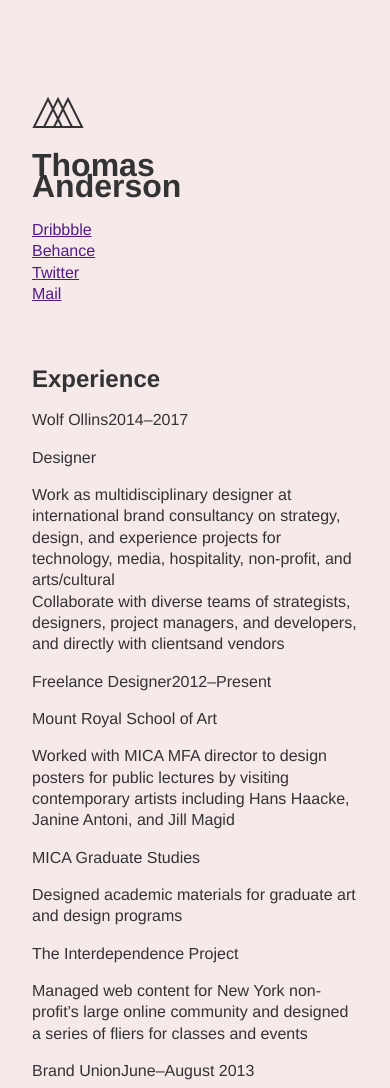
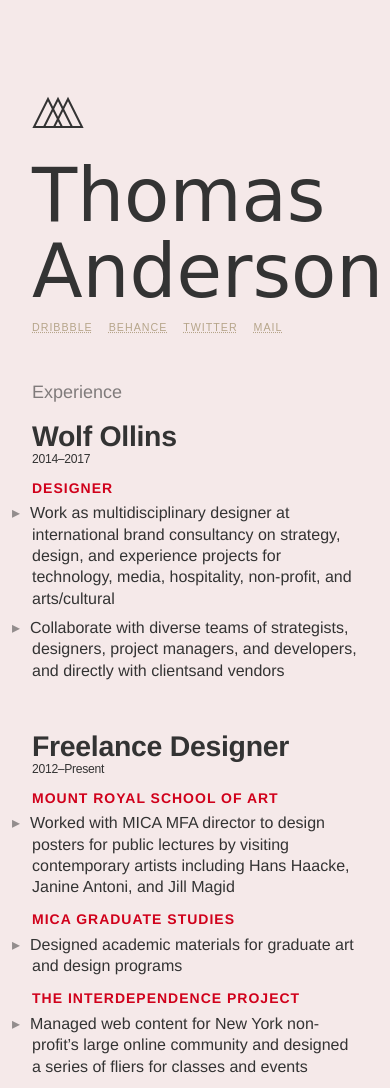
Before and after one commit to vipinkosuri/resume, a plain HTML site: page index.html in a window 390 px wide. Shown: the top 1088 px of the page. Drawn offline with Linux system fonts and the light colour scheme; a web font is replaced by a local one.

Commit message:
Update style.css

```diff
--- a/css/style.css
+++ b/css/style.css
@@ -1,3 +1,31 @@
+/* Reset Styles */
+
+html, body, div, span, applet, object, iframe,
+h1, h2, h3, h4, h5, h6, p, blockquote, pre,
+a, abbr, acronym, address, big, cite, code,
+del, dfn, em, img, ins, kbd, q, s, samp,
+small, strike, strong, sub, sup, tt, var,
+b, u, i, center,
+dl, dt, dd, ol, ul, li,
+fieldset, form, label, legend,
+table, caption, tbody, tfoot, thead, tr, th, td,
+article, aside, canvas, details, embed,
+figure, figcaption, footer, header, hgroup,
+menu, nav, output, ruby, section, summary,
+time, mark, audio, video {
+	margin: 0;
+	padding: 0;
+	border: 0;
+	font-size: 100%;
+	font: inherit;
+	vertical-align: baseline;
+}
+
+ul{
+  list-style-type: none;
+}
+
+
 
 /* Fonts Reference */
 
@@ -15,6 +43,7 @@
   src: url("https://applesocial.s3.amazonaws.com/assets/styles/fonts/sanfrancisco/sanfranciscodisplay-bold-webfont.woff");
 }
 
+/* Headline */
 @font-face {
   font-family: 'Abril Fatface';
   font-style: normal;
@@ -22,7 +51,7 @@
   src: local('Abril Fatface'), local('AbrilFatface-Regular'), url(https://fonts.gstatic.com/s/abrilfatface/v8/X1g_KwGeBV3ajZIXQ9VnDgYWpCd0FFfjqwFBDnEN0bM.woff2) format('woff2');
 }
 
-/* latin */
+/* Date */
 @font-face {
   font-family: 'Chivo';
   font-style: normal;
@@ -32,10 +61,9 @@
 
 
 
-/* Defining basic styling */
+/* Layout */
 
 body{
-  margin: 0;
   font-family: "San Francisco", Helvetica, Arial, sans-serif;
   font-weight: 400;
   font-size: 1.125em;
@@ -51,10 +79,6 @@ body{
   box-sizing: border-box;
 }
 
-
-
-/* Layout */
-
 .wrapper{
   max-width: 1036px;
   margin: 0 auto;
@@ -62,95 +86,86 @@ body{
   overflow: auto;
 }
 
-.headline{
-  padding-left: 39.7683%;
-}
-
-main{
-  max-width: 60.2316%;
-  float: right;
-  margin-top: 4em;
-  animation: 5s load-two;
-}
-
-aside{
-  max-width: 33.590%;
-  float: left;
-  margin-top: 4em;
-  animation: 5s load-two;
-}
-
 
 
 /* Header */
 
-.logo{
-  animation: ease-out 2s load-one;
+.headline{
+  margin-bottom: 3.1111em;
+  padding-left: 39.7683%;
 }
 
+.headline_logo{
+  animation: ease-out 1s load-one;
+}
 
-
-/* Font Styling */
-
-.headline-text{
+.headline_text{
   font-family: 'Abril Fatface', cursive;
   font-size: 4.625em;
   line-height: 1.02777em;
   font-weight: 400;
-  -webkit-margin-before: 0.324em;
-  animation: 4s load-two;
+  margin: 0.324em 0 0.1em;
+  animation: 2s load-two;
 }
 
-.secondary-headline{
+.headline_social{
+animation: 3s load-two;
+}
+
+.headline_social_link{
+  font-family: 'Chivo', sans-serif;
+  font-size: 0.6667em;
+  font-weight: 400;
+  color: #B6A58A;
+  letter-spacing: 1px;
+  text-decoration: underline dotted;
+  text-transform: uppercase;
+  float:left;
+  margin-right: 1.5em;
+}
+
+/* ––––––––––––– */
+
+
+
+
+/* Content */
+
+
+.content{
+  margin-top: 4em;
+  animation: 3s load-two;
+}
+
+
+.content_headline{
   font-size: 1.125em;
   font-weight: 400;
   opacity: 0.6;
+  padding: 0.5em 0 1em 0;
 }
-
-
-
-/* Default List Styles */
-
-ul{
-  margin: 0;
-  padding: 0;
-  list-style-type: none;
-}
-
 
 
 /* Experience Section */
 
-.job-description{
-  box-sizing: border-box;
-  padding-left: 6.4em;
+.content_main{
+  max-width: 60.2316%;
+  float: right;
 }
 
-.job-role{
-  padding-bottom: 0.5em;
+.experience_list{
+  margin-bottom: 2.6667em;
 }
 
-.title-plusone{
-  margin-top: 1em;
-}
-
-.job-role:before{
-  content: "\21b3";
-  margin-left: -30px;
-  padding-right: 10px;
-  opacity: 0.5;
-}
-
-.company-name{
+.experience_company{
   font-size: 2em;
   font-weight: 700;
   line-height: 1em;
-  -webkit-margin-after: 0;
   clear:both;
   padding-bottom: 0.2em;
 }
 
-.job-date{
+.experience_year{
   font-family: 'Chivo', sans-serif;
   font-size: 0.333em;
   font-weight: 400;
@@ -162,64 +177,80 @@ ul{
   position: absolute;
 }
 
-.job-title{
+.job_description{
+  box-sizing: border-box;
+  padding-left: 6.4em;
+}
+
+.job_role{
+  padding-bottom: 0.5em;
+}
+
+.job_role:before{
+  content: "\21b3";
+  margin-left: -30px;
+  padding-right: 10px;
+  opacity: 0.5;
+}
+
+.job_title{
   font-size: 0.875em;
   font-weight: 700;
   text-transform: uppercase;
   letter-spacing: 1px;
   color: #D0011B;
-  -webkit-margin-before: 0.25em;
-  -webkit-margin-after: 0.25em;
+  margin: 0.25em 0 0.25em 0;
 }
 
 
 
 /* Aside Section */
 
+.content_aside{
+  max-width: 33.590%;
+  float: left;
+}
 
-
-.column-small{
+.column_small{
   margin-top: 2em;
 }
 
-.portrait{
+.content_portrait{
   max-width: 100%;
 }
 
-.education-background{
+.column_background_education{
   background-color: #FFDD98;
   box-sizing: border-box;
   padding: 0.8888em 1.7778em 0.8888em 1.7778em;
   color: #AD4618;
 }
 
-.skills-background{
+.column_background_skills{
   background-color: #D3E5FD;
   box-sizing: border-box;
   padding: 0.8888em 1.7778em 0.8888em 1.7778em;
   color: #2E4B78;
 }
 
-.education-institute{
+.education_institute{
   font-size: 1em;
   font-weight: 700;
-  -webkit-margin-after: 0;
+  margin: 0.;
 }
 
-.year{
+.education_year{
   font-family: 'Chivo', sans-serif;
   font-size: 0.6667em;
   font-weight: 700;
   letter-spacing: 0.5px;
   text-transform: uppercase;
-  -webkit-margin-before: 0;
-  -webkit-margin-after: 0;
+  margin-bottom: 0.6667em;
 }
 
-.mobile-text{
+.education_desciption, .skills_description{
   font-size: 0.778em;
-  -webkit-margin-before: 0.75em;
-  -webkit-margin-after: 0.75em;
+  margin: 0 0 0.5714em;
   line-height: 1.2857em;
 }
 
@@ -247,27 +278,27 @@ ul{
 
     body{ font-size: 1em;}
     .wrapper{ padding: 6em 2em;}
-    .job-description{ padding-left: 3em;}
-    .column-small{ margin-top: 1.5em;}
-    .mobile-text{ font-size: 0.875em;}
+    .job_description{ padding-left: 3em;}
+    .column_small{ margin-top: 1.5em;}
+    .education_desciption, .skills_description{ font-size: 0.875em;}
 }
 
 @media only screen and (max-width: 744px) {
 
   body{ font-size: 1em;}
   .headline{ padding-left: 0;}
-  main, aside{
+  .content_main, .content_aside{
     float: none;
     max-width: 100%;
   }
-  aside{ border-top: 8px solid #333;}
+  .content_aside{ border-top: 8px solid #333;}
   .wrapper{ padding: 6em 2em;}
-  .job-description{ padding-left: 3em;}
-  .job-role:before { margin-left: -26px;}
-  .column-small{ margin-top: 1.5em;}
-  .mobile-text{ font-size: 0.875em;}
-  .job-date{ font-size: 0.375em;}
-  .portrait{ display: none;}
+  .job_description{ padding-left: 3em;}
+  .job_role:before { margin-left: -26px;}
+  .column_small{ margin-top: 1.5em;}
+  .education_desciption, .skills_description{ font-size: 0.875em;}
+  .experience_year{ font-size: 0.375em;}
+  .content_portrait{ display: none;}
 }
 
 @media only screen and (max-width: 620px) {
@@ -275,13 +306,13 @@ ul{
 }
 
 @media only screen and (max-width: 480px) {
-  .logo{ animation: 1s load-one;}
-  main, aside{ animation: 1.5s load-two;}
-  .headline-text{ animation: 1.5s load-two;}
-  .company-name{ font-size: 1.7778em; letter-spacing: -0.3px}
-  .job-date{ font-size: 0.428em; margin: 0.5em 0 0.5em 0; position: inherit; display: block; background: none; color: #333; line-height: 0.5em; padding: 0;}
-  .job-description{ padding-left: 0;}
-  .job-role:before {
+  .headline_logo{ animation: 1s load-one;}
+  .content{ animation: 1.5s load-two;}
+  .headline_text{ animation: 1.5s load-two;}
+  .experience_company{ font-size: 1.7778em; letter-spacing: -0.3px}
+  .experience_year{ font-size: 0.428em; margin: 0.5em 0 0.5em 0; position: inherit; display: block; background: none; color: #333; line-height: 0.5em; padding: 0;}
+  .job_description{ padding-left: 0;}
+  .job_role:before {
     content: "\25B8";
     margin-left: -20px;
     padding-right: 10px; }
```
